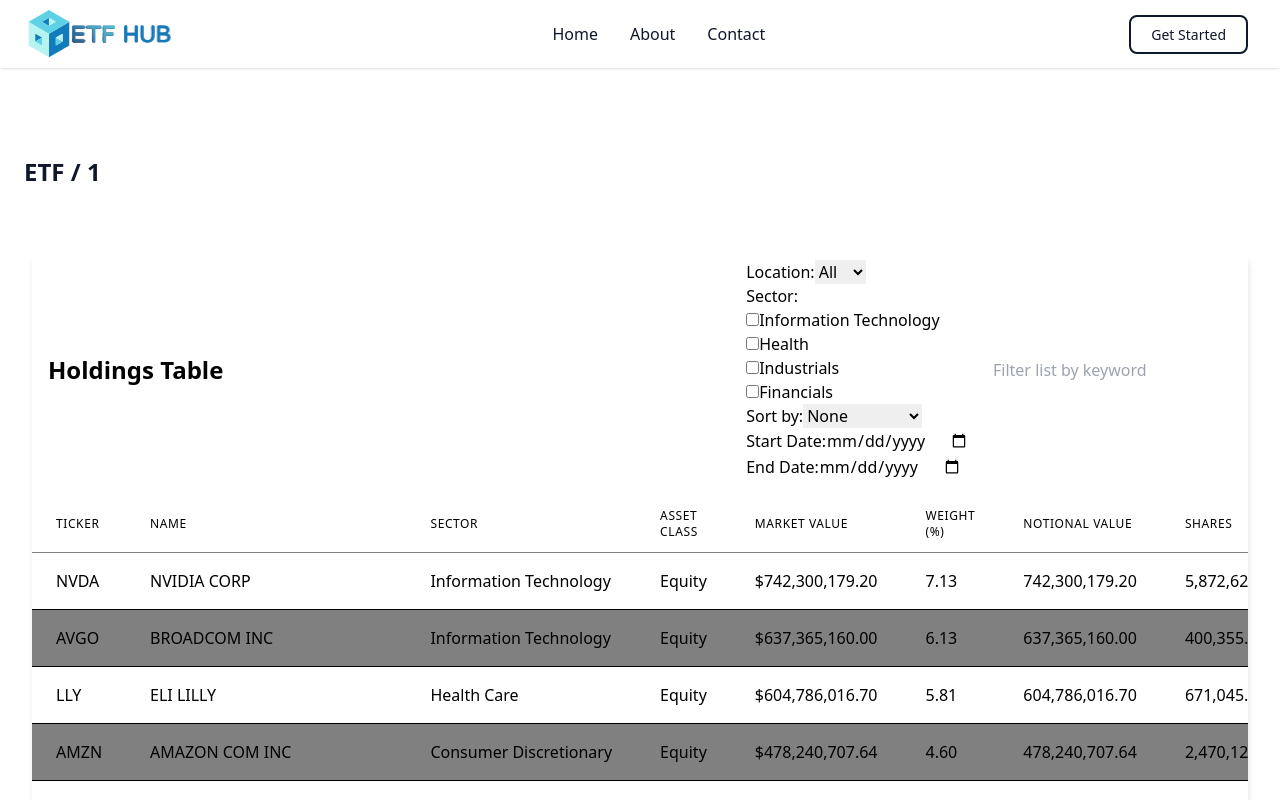
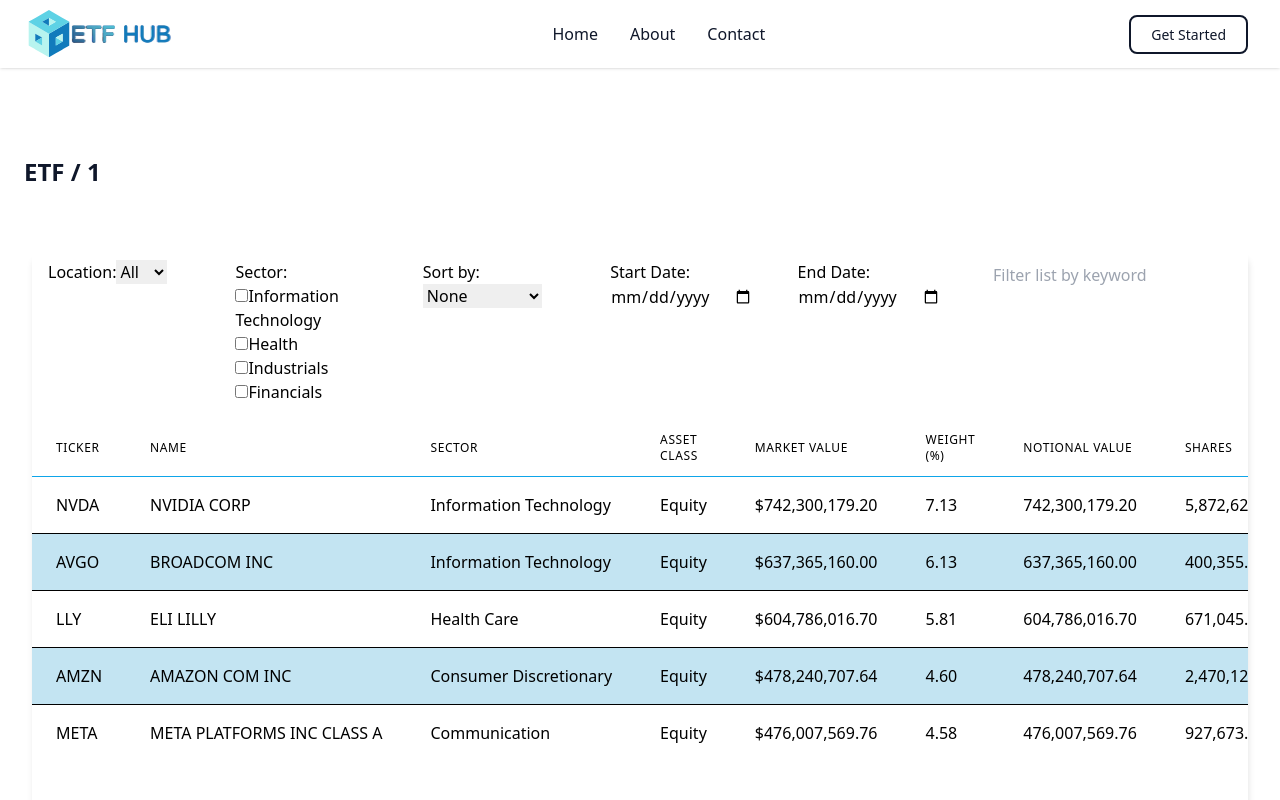
Before and after one commit to Prs0307/ETF-Analysis-Project, a React (Vite) app in the folder Frontend/: page /etfdetails/1 in a window 1280 px wide. Shown: the top 800 px of the page. Built offline with nearby package versions, Linux system fonts and the light colour scheme.

Commit message:
Filter UI

```diff
--- a/Frontend/src/components/ETFAnalysis/FilterComponent.tsx
+++ b/Frontend/src/components/ETFAnalysis/FilterComponent.tsx
@@ -48,7 +48,7 @@ const FilterComponent = ({ onFilterChange, onSortChange }) => {
   };
 
   return (
-    <div className="filter-container">
+    <div className="filter-container grid grid-cols-5 gap-4"> {/* Use CSS grid for layout */}
       <div className="filter-item">
         <label htmlFor="location">Location:</label>
         <select id="location" value={locationFilter} onChange={handleLocationChange}>
--- a/Frontend/src/components/ETFAnalysis/Table.tsx
+++ b/Frontend/src/components/ETFAnalysis/Table.tsx
@@ -89,7 +89,7 @@ const Table: React.FC = () => {
       <div className="w-full bg-white shadow-md rounded-lg no-scrollbar  overflow-scroll no-scrollbar" style={{ boxShadow: '1px 14px 6px rgba(0, 0, 0, 0.1)' }}>
         {/* Table header with title and filter */}
         <div className="flex justify-between items-center p-4">
-          <h1 className="text-2xl font-bold">Holdings Table</h1>
+          {/* <h1 className="text-2xl font-bold"> </h1> */}
           <div className="flex space-x-4 text-black">
           <div className="filters">
 
@@ -97,7 +97,7 @@ const Table: React.FC = () => {
           </div>
           <input
           type="text"
-        className="product-textbox clearable p-2"
+        className="product-textbox clearable p-2 h-[30px]"
         placeholder="Filter list by keyword"
         value={filter}
         onChange={handleFilterChange}
@@ -108,7 +108,7 @@ const Table: React.FC = () => {
 
         {/* Table body with scrollable content */}
         <div className="overflow-x-auto overflow-y-auto h-96 shadow-xl">
-          <table className="w-full divide-y divide-grey text-black">
+          <table className="w-full divide-y divide-secondary text-black">
             <thead className="bg-white text-black sticky top-0">
               <tr>
                 <th className="px-6 py-3 text-left text-xs font-medium uppercase tracking-wider">Ticker</th>
@@ -127,7 +127,7 @@ const Table: React.FC = () => {
             </thead>
             <tbody className="bg-white divide-y divide-gray-300">
               {visibleData.map((data, index) => (
-                <tr key={index} className={index % 2 === 0 ? 'bg-white' : 'bg-grey'}>
+                <tr key={index} className={index % 2 === 0 ? 'bg-white' : 'bg-[#c3e4f2]'}>
                   <td className="px-6 py-4 whitespace-nowrap">{data.ticker}</td>
                   <td className="px-6 py-4 whitespace-nowrap">{data.name}</td>
                   <td className="px-6 py-4 whitespace-nowrap">{data.sector}</td>
```
